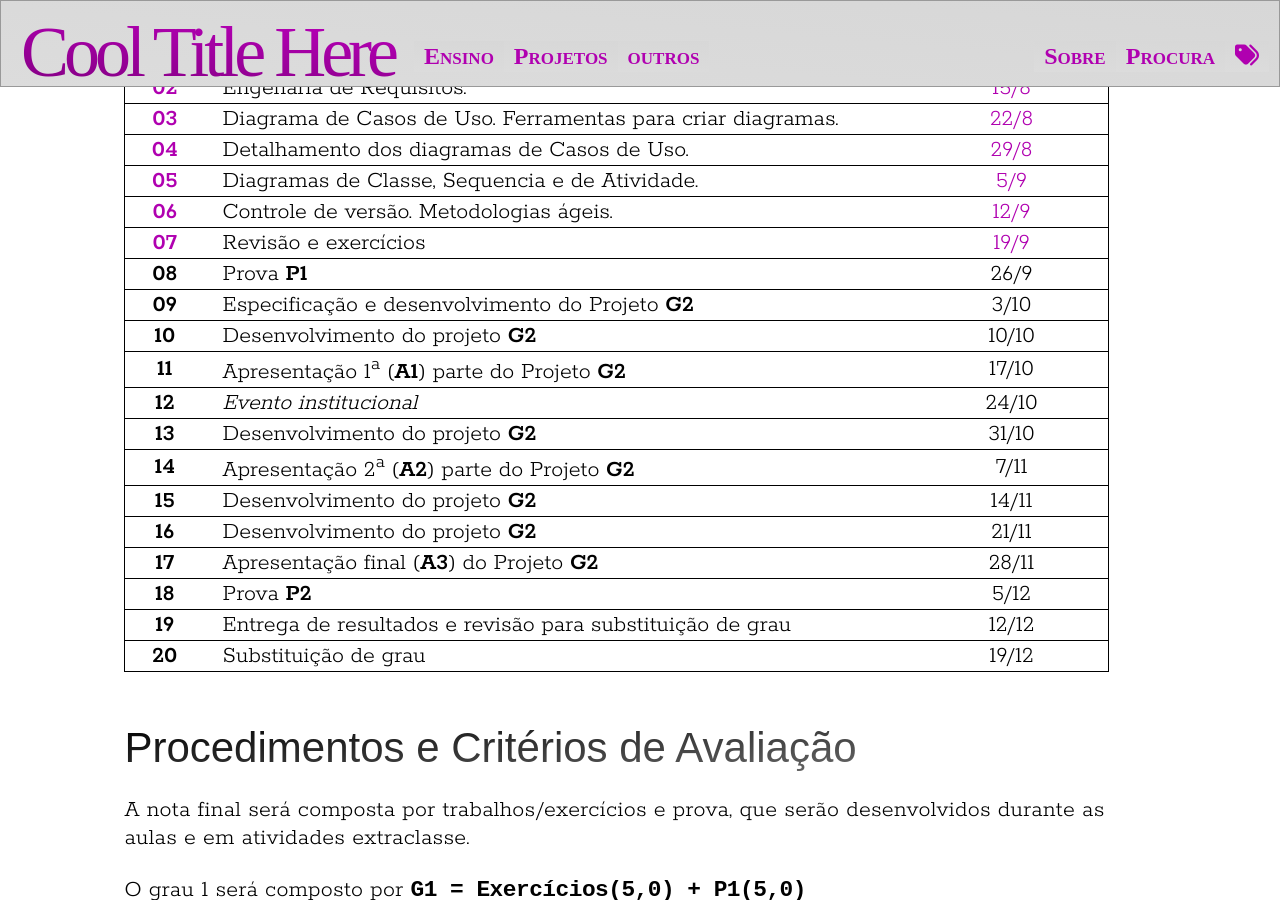
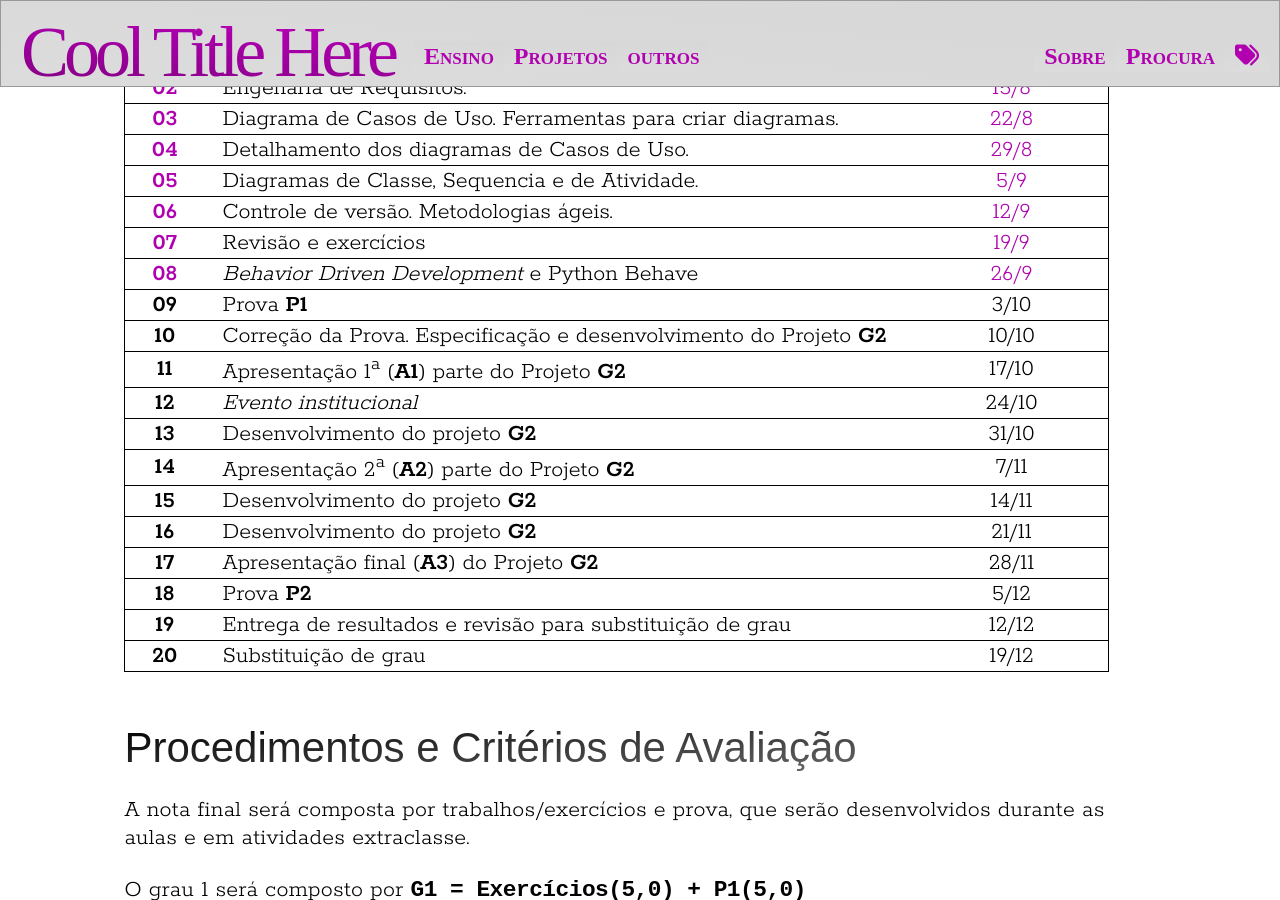
Before and after one commit to rafasgj/rafaeljeffman.com, a Jekyll site: the page built from teaching/lasalle/2023-02-engswlab.md, in a window 1280 px wide and 900 px high, scrolled down 1908 px. Built offline with Jekyll 4.4.1, drawn with Linux system fonts in a browser that asks for light colours; some web fonts are replaced.

Commit message:
lasalle/engswlab: Fix lecture plan

```diff
--- a/teaching/lasalle/2023-02-engswlab.md
+++ b/teaching/lasalle/2023-02-engswlab.md
@@ -72,9 +72,9 @@ Aulas expositivas, debates em grupo e exercícios práticos.
 | [**05**](lectures/engswlab/lecture-05) | Diagramas de Classe, Sequencia e de Atividade. | [5/9](lectures/engswlab/lecture-05) |
 | [**06**](lectures/engswlab/lecture-06) | Controle de versão. Metodologias ágeis. | [12/9](lectures/engswlab/lecture-06) |
 | [**07**](lectures/engswlab/lecture-07) | Revisão e exercícios | [19/9](lectures/engswlab/lecture-07) |
-| **08** | Prova **P1** | 26/9 |
-| **09** | Especificação e desenvolvimento do Projeto **G2** | 3/10 |
-| **10** | Desenvolvimento do projeto **G2** | 10/10 |
+| [**08**](https://github.com/gherkin-by-example/python-behave){:target="\_blank"} | _Behavior Driven Development_ e Python Behave | [26/9](https://github.com/gherkin-by-example/python-behave){:target="\_blank"} |
+| **09** | Prova **P1** | 3/10 |
+| **10** | Correção da Prova. Especificação e desenvolvimento do Projeto **G2** | 10/10 |
 | **11** | Apresentação 1<sup>a</sup> (**A1**) parte do Projeto **G2** | 17/10 |
 | **12** | _Evento institucional_ | 24/10 |
 | **13** | Desenvolvimento do projeto **G2**  | 31/10 |
```
